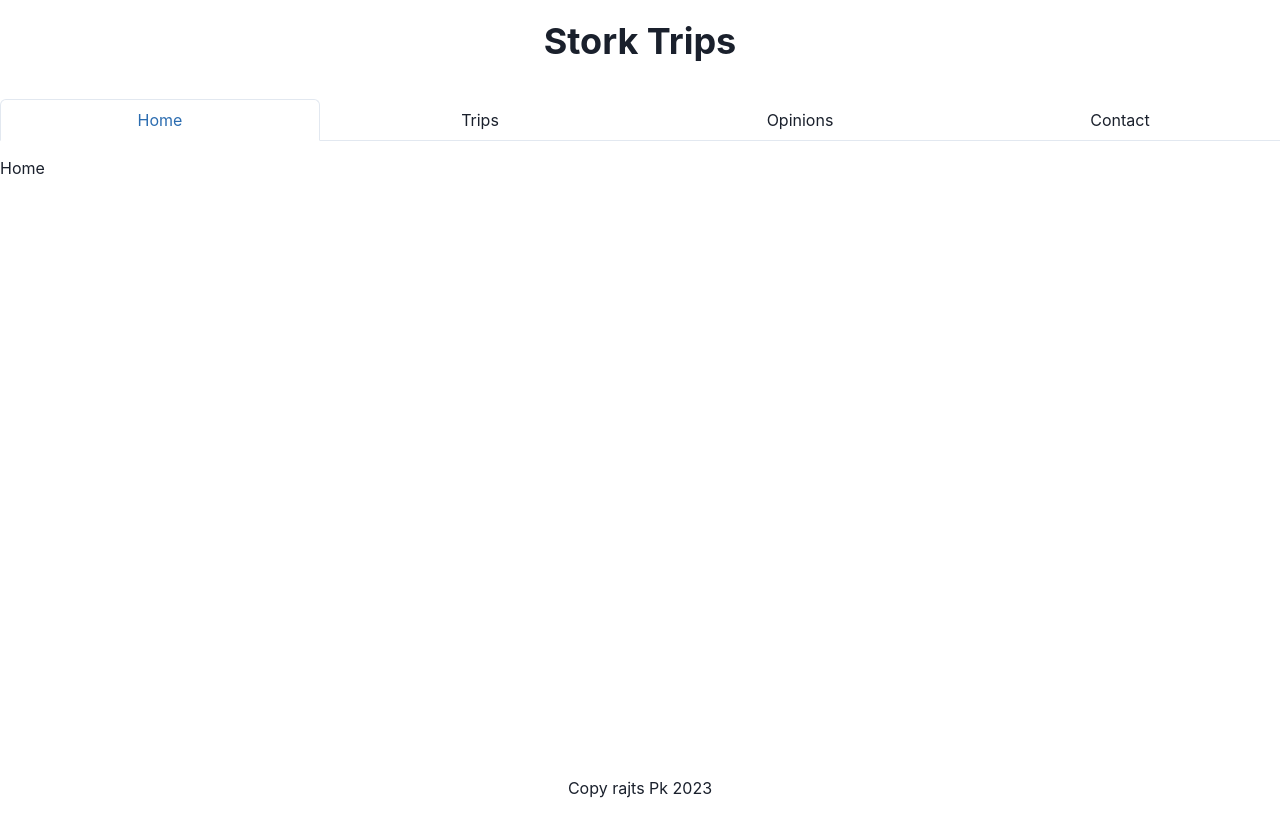
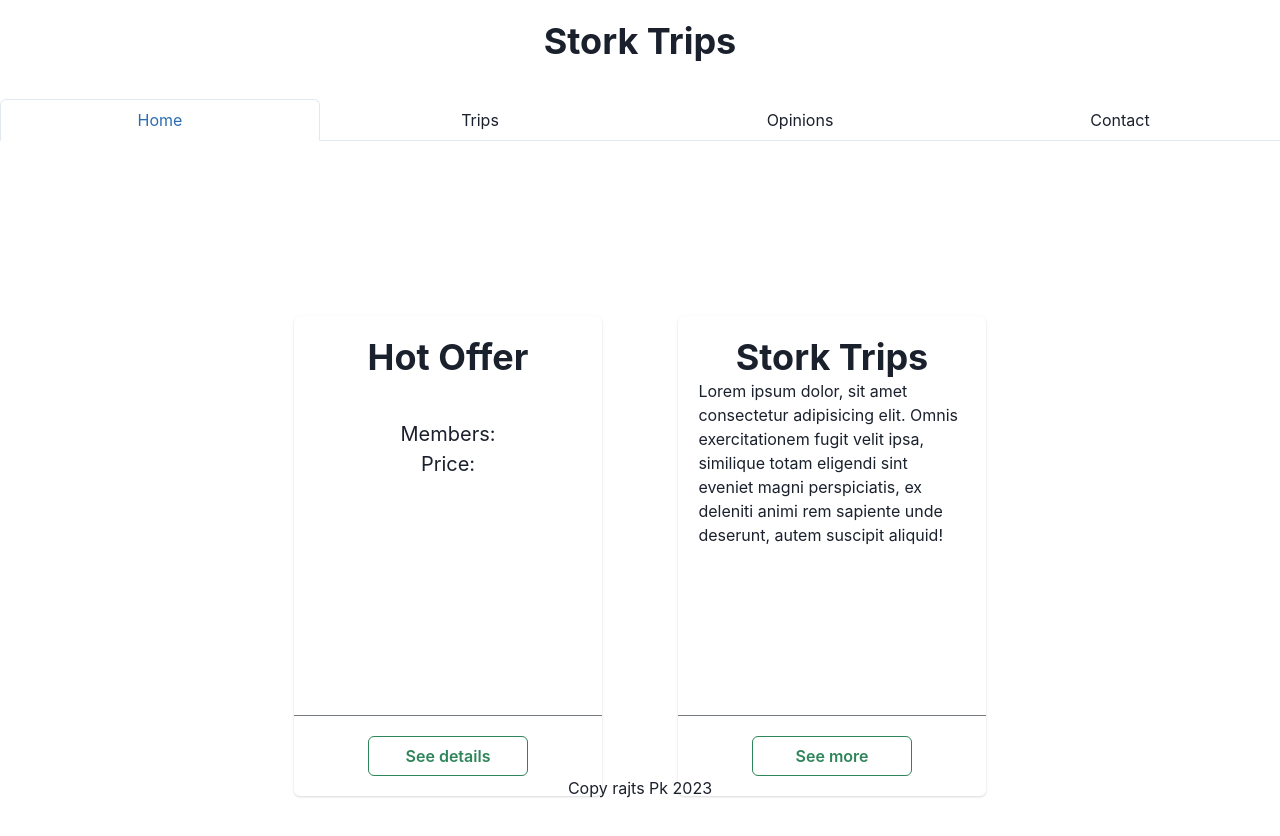
Before and after one commit to PiotrKeska/StorkTravel, a React (Vite) app in the folder storks-trips/: page /home in a window 1280 px wide. Shown: the top 836 px of the page. Before the commit the page ends 800 px from the top, so only its background shows below. Built offline with nearby package versions, Linux system fonts and the light colour scheme.

Commit message:
Styled Home component

```diff
--- a/storks-trips/src/Home/Home.tsx
+++ b/storks-trips/src/Home/Home.tsx
@@ -1,5 +1,67 @@
+import {
+  Box,
+  Button,
+  Card,
+  CardBody,
+  CardFooter,
+  CardHeader,
+  Divider,
+  Flex,
+  Heading,
+  Stack,
+  Text,
+} from "@chakra-ui/react";
+import { NavLink } from "react-router-dom";
+import scopeFilter from "../utils/filters";
+
 const Home = () => {
-  return <div>Home</div>;
+  const arr = scopeFilter();
+  // const selectedTripToCard = arr?.filter((el) => el.TripId === 0); co z tym?
+
+  return (
+    <Flex justifyContent="center" alignItems="center" height="800px">
+      <Flex
+        width="60%"
+        height="60%"
+        flexDirection="row"
+        justifyContent="space-around"
+      >
+        <Card width="40%">
+          <CardHeader textAlign="center">
+            <Heading>Hot Offer</Heading>
+          </CardHeader>
+
+          <CardBody textAlign="center">
+            <Text fontSize="xl">Members:</Text>
+            <Text fontSize="xl">Price:</Text>
+          </CardBody>
+          <Divider orientation="horizontal" />
+          <CardFooter justify="center">
+            <Button colorScheme="green" variant="outline" width="60%">
+              See details
+            </Button>
+          </CardFooter>
+        </Card>
+        <Card height="100%" width="40%">
+          <CardBody>
+            <Heading textAlign="center">Stork Trips</Heading>
+            <Text textAlign="inherit">
+              Lorem ipsum dolor, sit amet consectetur adipisicing elit. Omnis
+              exercitationem fugit velit ipsa, similique totam eligendi sint
+              eveniet magni perspiciatis, ex deleniti animi rem sapiente unde
+              deserunt, autem suscipit aliquid!
+            </Text>
+          </CardBody>
+          <Divider orientation="horizontal" />
+          <CardFooter justifyContent="center">
+            <Button colorScheme="green" variant="outline" width="60%">
+              <NavLink to="/trips">See more</NavLink>
+            </Button>
+          </CardFooter>
+        </Card>
+      </Flex>
+    </Flex>
+  );
 };
 
 export default Home;
```
